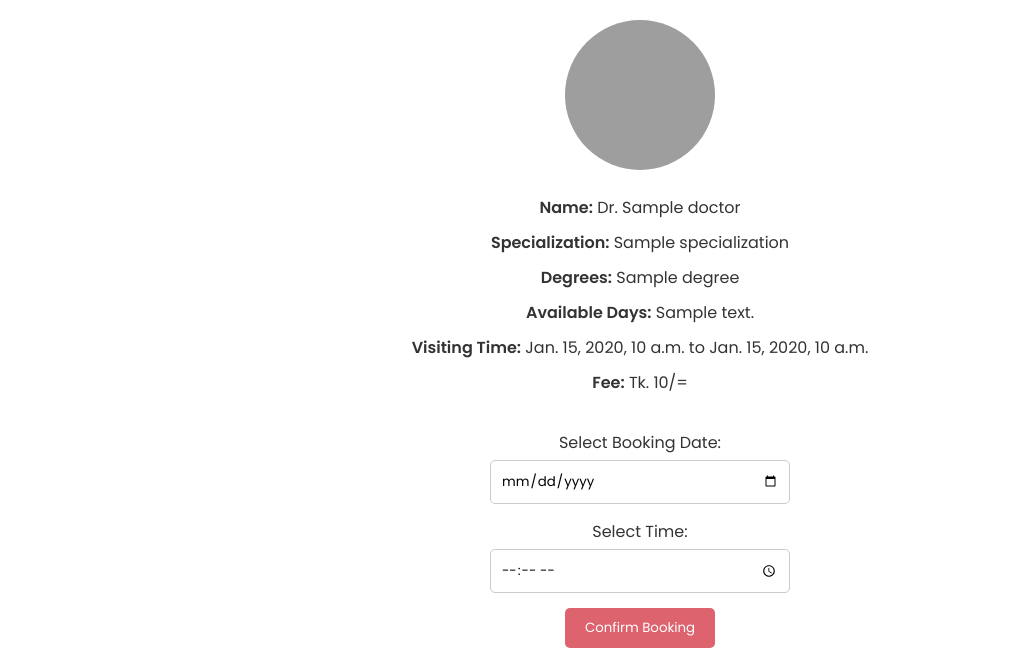
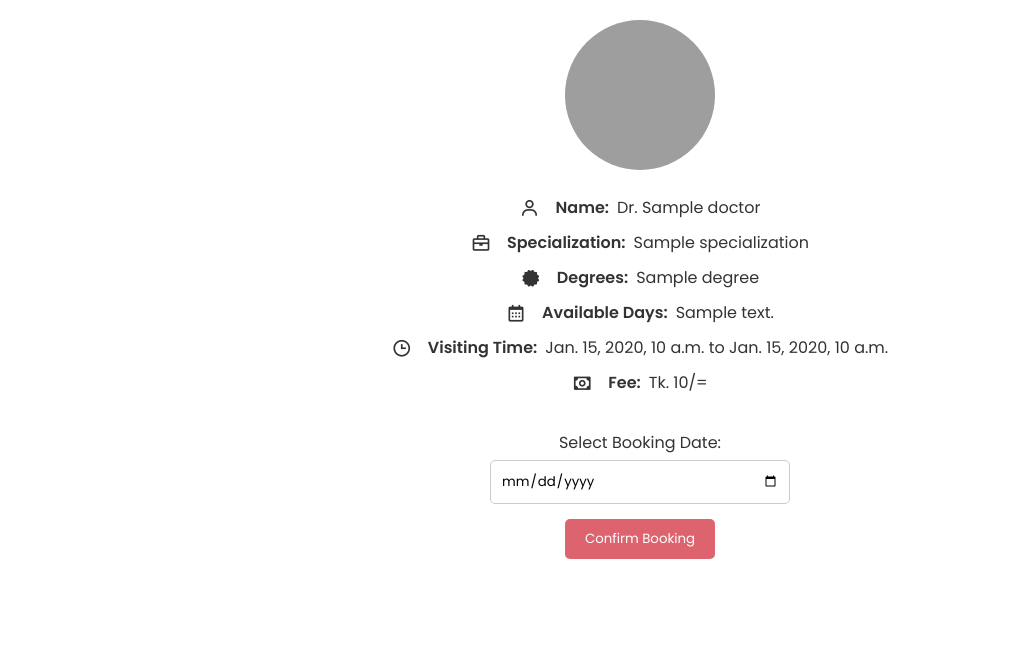
Before and after one commit to ahsanbulbul00/HospiLink, a Django app: template django_project/patient/templates/book_appointment.html in a window 1280 px wide. Shown: the part 148-816 px from the top of the page, without its empty margins (0-1015 px from the left). After the commit the page ends 707 px from the top, so only its background shows below. Run offline with Django 5.2, Linux system fonts and the light colour scheme; the template is opened without the code that fills it: most values are stand-ins (such as "Sample title", 1, 10 or a date in 2020); grey boxes are pictures that could not be loaded.

Commit message:
appointment scheduling complete

```diff
--- a/django_project/patient/templates/book_appointment.html
+++ b/django_project/patient/templates/book_appointment.html
@@ -158,6 +158,10 @@
         }
 
         .doctor-info p {
+            display: flex;
+            align-items: center;
+            gap: 8px;
+            /* Adjust the gap as needed */
             font-size: 16px;
             margin: 5px 0;
             color: #333;
@@ -196,6 +200,85 @@
         }
 
         .appointment-form .btn:hover {
+            background-color: #c5555e;
+        }
+
+        .doctor-info p {
+            display: flex;
+            align-items: center;
+            font-size: 16px;
+            margin: 5px 0;
+            color: #333;
+        }
+
+        .doctor-info i {
+            margin-right: 8px;
+            font-size: 20px;
+            /* Adjust icon size if necessary */
+            /* color: #b1545c; */
+        }
+
+        .modal {
+            display: none;
+            position: fixed;
+            z-index: 1;
+            left: 0;
+            top: 0;
+            width: 100%;
+            height: 100%;
+            overflow: auto;
+            background-color: rgba(0, 0, 0, 0.4);
+            display: flex;
+            justify-content: center;
+            align-items: center;
+        }
+
+        .modal-content {
+            background-color: #fefefe;
+            padding: 20px;
+            border: 1px solid #888;
+            width: 300px;
+            text-align: center;
+            border-radius: 10px;
+        }
+
+        .close-button {
+            color: #ffffff;
+            float: right;
+            font-size: 28px;
+            font-weight: bold;
+            cursor: pointer;
+        }
+
+        .close-button:hover,
+        .close-button:focus {
+            color: black;
+            text-decoration: none;
+        }
+
+        .hidden {
+            display: none;
+        }
+
+        .modal-content p {
+            margin: 20px 0;
+            font-size: 18px;
+        }
+
+        .modal-content .bold {
+            font-weight: bold;
+        }
+
+        .modal-content .btn {
+            padding: 10px 20px;
+            background-color: #dd636e;
+            color: #ffffff;
+            border: none;
+            border-radius: 5px;
+            cursor: pointer;
+        }
+
+        .modal-content .btn:hover {
             background-color: #c5555e;
         }
     </style>
@@ -267,26 +350,57 @@
         <h1>Book Appointment with Dr. {{ doctor.name }}</h1>
         <div class="doctor-info">
             <img src="{% url 'profile_picture' doctor.username %}" alt="Profile Picture" width="150" height="150">
-            <p><strong>Name:</strong> Dr. {{ doctor.name }}</p>
-            <p><strong>Specialization:</strong> {{ doctor.specialization }}</p>
-            <p><strong>Degrees:</strong> {{ doctor.degrees|join:", " }}</p>
-            <p><strong>Available Days:</strong> {{ doctor.visiting_days|join:", " }}</p>
-            <p><strong>Visiting Time:</strong> {{ doctor.visiting_time_start }} to {{ doctor.visiting_time_end }}</p>
-            <p><strong>Fee:</strong> Tk. {{ doctor.fee }}/=</p>
+            <p>
+                <i class="bx bx-user"></i>
+                <strong>Name:</strong>
+                <span>Dr. {{ doctor.name }}</span>
+            </p>
+            <p>
+                <i class="bx bx-briefcase"></i>
+                <strong>Specialization:</strong>
+                <span>{{ doctor.specialization }}</span>
+            </p>
+            <p>
+                <i class="bx bxs-certification"></i>
+                <strong>Degrees:</strong>
+                <span>{{ doctor.degrees|join:", " }}</span>
+            </p>
+            <p>
+                <i class="bx bx-calendar"></i>
+                <strong>Available Days:</strong>
+                <span>{{ doctor.visiting_days|join:", " }}</span>
+            </p>
+            <p>
+                <i class="bx bx-time"></i>
+                <strong>Visiting Time:</strong>
+                <span>{{ doctor.visiting_time_start }} to {{ doctor.visiting_time_end }}</span>
+            </p>
+            <p>
+                <i class="bx bx-money"></i>
+                <strong>Fee:</strong>
+                <span>Tk. {{ doctor.fee }}/=</span>
+            </p>
         </div>
 
-        <form method="post" class="appointment-form">
+        <form id="appointmentForm" method="post" class="appointment-form">
             {% csrf_token %}
             <label for="booking_date">Select Booking Date:</label>
             <input type="date" id="booking_date" name="booking_date" min="{{ today }}" max="{{ end_date }}" required>
 
-            <label for="booking_time">Select Time:</label>
-            <input type="time" id="booking_time" name="booking_time" min="{{ doctor.visiting_time_start }}"
-                max="{{ doctor.visiting_time_end }}" required>
+
 
             <button type="submit" class="btn">Confirm Booking</button>
         </form>
+
+        <div id="confirmationModal" class="modal hidden">
+            <div class="modal-content">
+                <span class="close-button">&times;</span>
+                <p>Appointment confirmed at <span class="bold" id="confirmationMessage"></span></p>
+                <button class="btn" id="okButton">OK</button>
+            </div>
+        </div>
     </div>
+
 
     <!-- JavaScript -->
     <script>
@@ -316,6 +430,50 @@
                 this.value = '';
             }
         });
+
+
+        document.getElementById('appointmentForm').addEventListener('submit', function (event) {
+            event.preventDefault();
+
+            const formData = new FormData(this);
+            fetch(this.action, {
+                method: 'POST',
+                body: formData,
+                headers: {
+                    'X-CSRFToken': document.querySelector('[name=csrfmiddlewaretoken]').value
+                }
+            })
+                .then(response => response.json())
+                .then(data => {
+                    if (data.success) {
+                        document.getElementById('confirmationMessage').textContent = data.appointment_time;
+                        document.getElementById('confirmationModal').style.display = 'flex';
+                    } else {
+                        alert(data.message);
+                    }
+                })
+                .catch(error => {
+                    console.error('Error:', error);
+                });
+        });
+
+        document.querySelector('.close-button').addEventListener('click', function () {
+            document.getElementById('confirmationModal').style.display = 'none';
+            window.location.href = 'http://127.0.0.1:8000/patient/';
+        });
+
+        document.getElementById('okButton').addEventListener('click', function () {
+            document.getElementById('confirmationModal').style.display = 'none';
+            window.location.href = 'http://127.0.0.1:8000/patient/';
+        });
+
+        window.onclick = function (event) {
+            const modal = document.getElementById('confirmationModal');
+            if (event.target == modal) {
+                modal.style.display = 'none';
+                window.location.href = 'http://127.0.0.1:8000/patient/';
+            }
+        }
     </script>
 </body>
 
```
Also changed, not shown: django_project/patient/views.py (+35 -7 lines).
